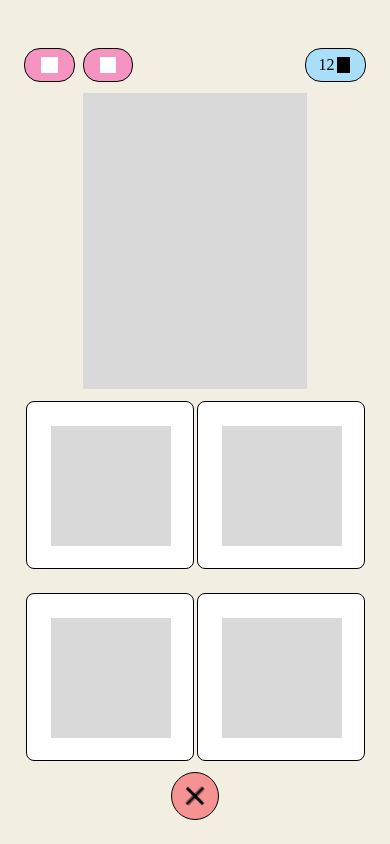
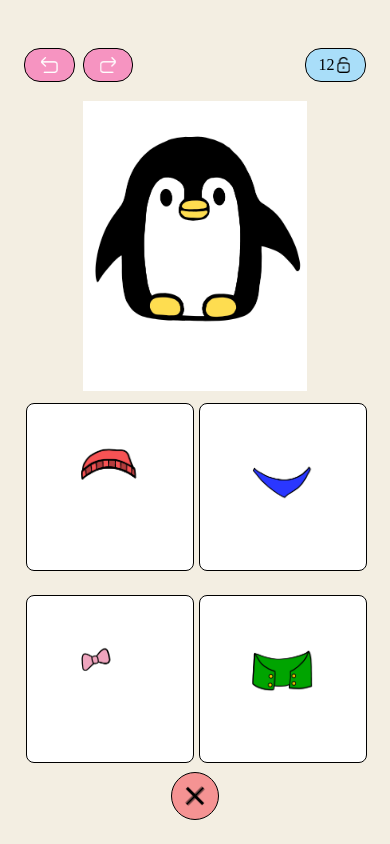
Before and after one commit to bradleyyang/hackthevalley9, a React Native app in the folder frontend/: screen /Closet in a window 390 px wide. Built offline with nearby package versions, Linux system fonts and the light colour scheme.

Commit message:
sofhasjfh

```diff
--- a/frontend/App.js
+++ b/frontend/App.js
@@ -20,7 +20,7 @@ export default function App() {
   return (
     <NavigationContainer>
       <StatusBar barStyle="dark-content" />
-      <Stack.Navigator initialRouteName="LandingPage">
+      <Stack.Navigator initialRouteName="Closet">
         <Stack.Screen
           name="Home"
           component={HomeScreen}
--- a/frontend/components/ClosetScreen.js
+++ b/frontend/components/ClosetScreen.js
@@ -1,9 +1,34 @@
-import React from "react";
+import React, { useState } from "react";
 import { View, Text, StyleSheet, TouchableOpacity, Image } from "react-native";
 import { useNavigation } from "@react-navigation/native"; // Import the useNavigation hook
 
 const ClosetScreen = () => {
   const navigation = useNavigation();
+
+  // State to manage the current avatar image
+  const [avatarImage, setAvatarImage] = useState(
+    require("./images/penguinbase.png")
+  );
+
+  // Define the closet items array and corresponding avatar images
+  const closetItems = [
+    {
+      image: require("./images/toque.png"),
+      avatar: require("./images/penguintoque.png"),
+    },
+    {
+      image: require("./images/bandana.png"),
+      avatar: require("./images/penguinbandana.png"),
+    },
+    {
+      image: require("./images/bow.png"),
+      avatar: require("./images/penguinbow.png"),
+    },
+    {
+      image: require("./images/vest.png"),
+      avatar: require("./images/penguinvest.png"),
+    },
+  ];
 
   return (
     <View style={styles.closetScreen}>
@@ -12,10 +37,16 @@ const ClosetScreen = () => {
         {/* Undo and Redo Buttons */}
         <View style={styles.undoRedo}>
           <View style={styles.button}>
-            <View style={styles.vectorUndo}></View>
+            <Image
+              source={require("./images/undo.png")} // Load undo.png
+              style={styles.vectorUndo}
+            />
           </View>
           <View style={styles.button}>
-            <View style={styles.vectorRedo}></View>
+            <Image
+              source={require("./images/redo.png")} // Load redo.png
+              style={styles.vectorRedo}
+            />
           </View>
         </View>
 
@@ -24,29 +55,32 @@ const ClosetScreen = () => {
           <View style={styles.unlockContent}>
             <Text style={styles.unlockText}>12</Text>
             <View style={styles.unlockIcon}>
-              <View style={styles.vector}></View>
+              <Image
+                source={require("./images/unlock.png")} // Load unlock.png
+                style={styles.vector}
+              />
             </View>
           </View>
         </View>
       </View>
 
-      {/* Avatar Placeholder */}
-      <View style={styles.avatarStandIn}></View>
+      {/* Avatar Placeholder with avatarImage state */}
+      <Image
+        source={avatarImage} // Use the current avatar image from state
+        style={styles.avatarStandIn}
+      />
 
       {/* Closet Items Layout */}
       <View style={styles.closetItems}>
-        <View style={styles.card}>
-          <View style={styles.itemImageStandIn}></View>
-        </View>
-        <View style={styles.card}>
-          <View style={styles.itemImageStandIn}></View>
-        </View>
-        <View style={styles.card}>
-          <View style={styles.itemImageStandIn}></View>
-        </View>
-        <View style={styles.card}>
-          <View style={styles.itemImageStandIn}></View>
-        </View>
+        {closetItems.map((item, index) => (
+          <TouchableOpacity
+            style={styles.card}
+            key={index}
+            onPress={() => setAvatarImage(item.avatar)} // Update avatar on press
+          >
+            <Image source={item.image} style={styles.itemImageStandIn} />
+          </TouchableOpacity>
+        ))}
       </View>
 
       {/* Bottom Bar with Cancel Button */}
@@ -106,12 +140,10 @@ const styles = StyleSheet.create({
   vectorUndo: {
     width: 16.69,
     height: 16,
-    backgroundColor: "white",
   },
   vectorRedo: {
     width: 16.71,
     height: 16,
-    backgroundColor: "white",
   },
   unlocks: {
     width: 61,
@@ -149,18 +181,17 @@ const styles = StyleSheet.create({
     width: 13.33,
     height: 16,
     position: "absolute",
-    backgroundColor: "black",
   },
   avatarStandIn: {
     width: 224,
     height: 296,
-    backgroundColor: "#D9D9D9",
+    resizeMode: "contain", // Ensure the image maintains aspect ratio
   },
   closetItems: {
     display: "flex",
     alignSelf: "stretch",
-    width: "345",
-    height: "345",
+    width: 345,
+    height: 345,
     paddingLeft: 0,
     paddingRight: 0,
     flexDirection: "row",
@@ -187,7 +218,7 @@ const styles = StyleSheet.create({
   itemImageStandIn: {
     width: 120,
     height: 120,
-    backgroundColor: "#D9D9D9",
+    resizeMode: "contain", // Ensure the image maintains aspect ratio
   },
   bottomBar: {
     alignSelf: "stretch",
```
